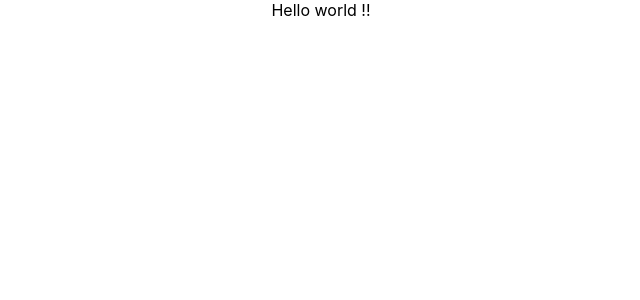
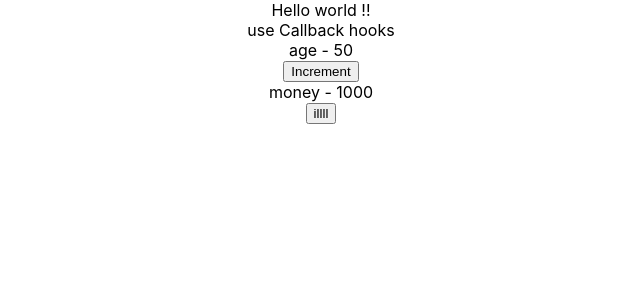
Before and after one commit to zigzagdev/React.training, a React (Create React App) app: page / in a window 1280 px wide. Shown: the top 300 px of the page, without its empty margins (319-959 px from the left). Built offline with nearby package versions, Linux system fonts and the light colour scheme.

Commit message:
callbackMethod

```diff
--- a/src/App.js
+++ b/src/App.js
@@ -1,10 +1,12 @@
 import React from 'react'
 import './App.css'
+import ParentComponent from "./components/ParentComponent";
 
 const App = () => {
   return(
     <div className="App">
         Hello world !!
+        <ParentComponent/>
     </div>
   )
 }
--- /dev/null
+++ b/src/components/Button.js
@@ -0,0 +1,14 @@
+import React from 'react';
+
+function Button({handleClick, children}) {
+    console.log(children);
+    return (
+        <div>
+            <button onClick={handleClick}>
+                {children}
+            </button>
+        </div>
+    );
+}
+
+export default React.memo(Button);
--- /dev/null
+++ b/src/components/Count.js
@@ -0,0 +1,11 @@
+import React from 'react';
+
+const Count = ({text, count}) => {
+    return (
+        <div>
+            {text} - {count}
+        </div>
+    );
+};
+
+export default React.memo(Count);
--- /dev/null
+++ b/src/components/ParentComponent.js
@@ -0,0 +1,27 @@
+import React, { useState, useCallback } from "react";
+import Count from './Count';
+import Button from './Button'
+import Title from './Title';
+
+function ParentComponent(props) {
+    const [age, setAge] = useState(50);
+    const [money, setMoney] = useState(1000);
+
+    const incrementAge = useCallback((e) => {
+        setAge(age + 1);
+    }, [age])
+    const incrementMoney = useCallback((e) => {
+        setMoney( money + 100);
+    }, [money])
+    return (
+        <div>
+            <Title/>
+            <Count text="age" count={age}/>
+            <Button handleClick={incrementAge}> Increment </Button>
+            <Count text="money" count={money}/>
+            <Button handleClick={incrementMoney}> illll </Button>
+        </div>
+    );
+}
+
+export default ParentComponent;
--- /dev/null
+++ b/src/components/Title.js
@@ -0,0 +1,12 @@
+import React from 'react';
+
+function Title(props) {
+    console.log('title')
+    return (
+        <div>
+            use Callback hooks
+        </div>
+    );
+}
+
+export default React.memo(Title);
```
Also changed, not shown: Count.js (added), ParentComponent.js (added), Title.js (added).
